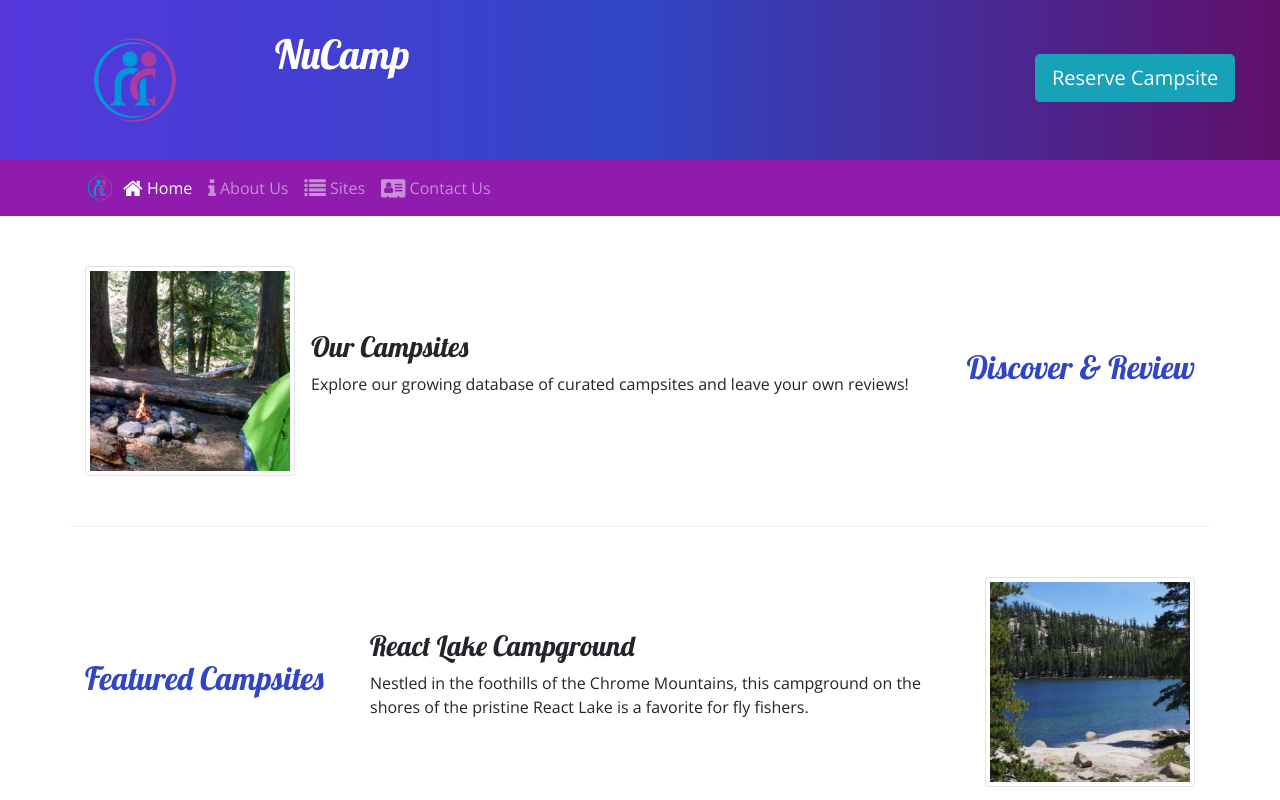
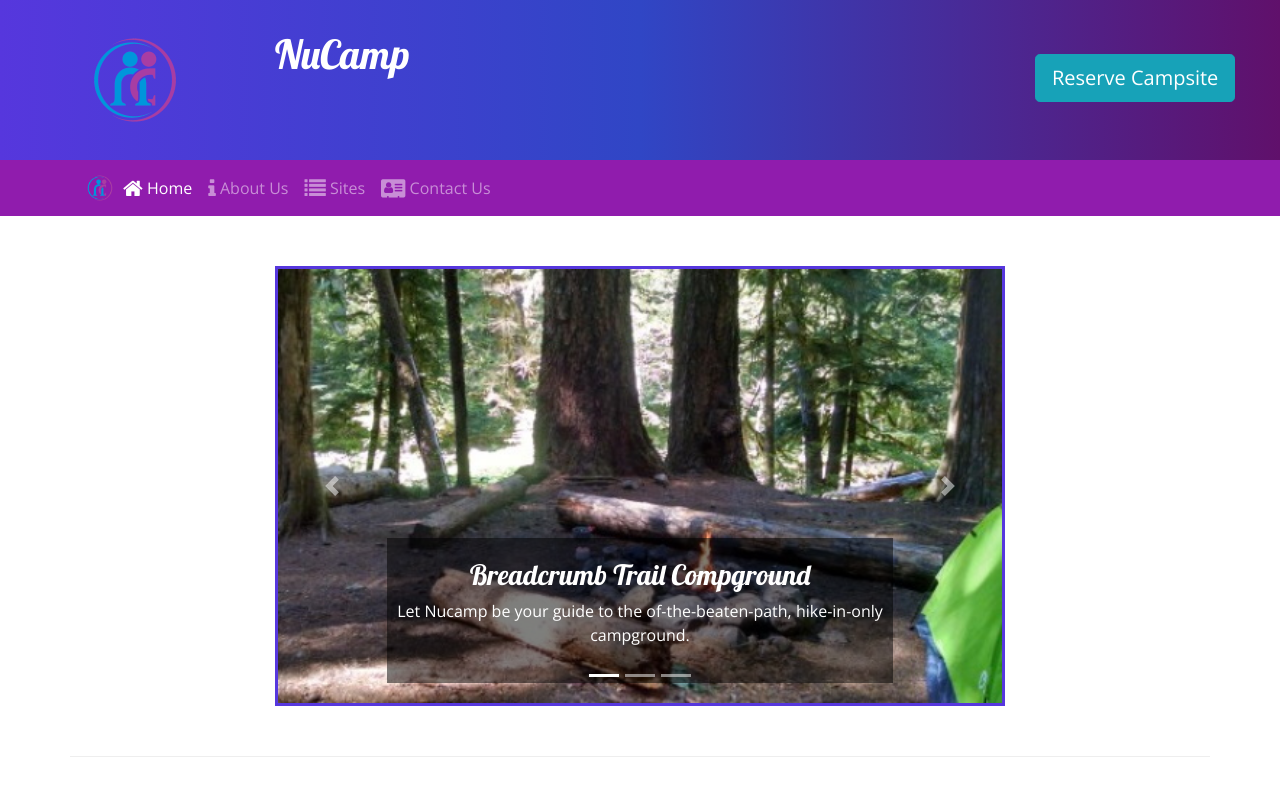
Before and after one commit to RobertFullerton/Nucamp-boostrap, a website: page index.html in a window 1280 px wide. Shown: the top 800 px of the page. Drawn offline with nearby package versions, Linux system fonts and the light colour scheme.

Commit message:
added Carousel to Index.html

```diff
--- a/css/styles.css
+++ b/css/styles.css
@@ -38,3 +38,10 @@ footer {
     border-top: none;
     padding: 10px;
 }
+
+.carousel-caption {
+    background-color: rgba(0,0,0,0.5);
+}
+.carousel {
+    border: solid #5637DD
+}
--- a/index.html
+++ b/index.html
@@ -52,6 +52,49 @@
                 </div>
             </nav>
         <div class="container">
+            <div class="row row-content">
+                <div class="col-md-8 mx-auto">
+                    <div id="homeCarousel" class="carousel slide" data-ride="carousel">
+                        <div class="carousel-inner">
+                            <ol class="carousel-indicators">
+                                <li data-target="#homeCarousel" data-slide-to="0" class="active"> </li>
+                                <li data-target="#homeCarousel" data-slide-to="1"> </li>
+                                <li data-target="#homeCarousel" data-slide-to="2"> </li>
+                            </ol>
+                            <div class="carouel-item active">
+                                <img class="d-block w-100" src="img/breadcrumb-trail.jpg" alt="Breadcrumb Trail Campground" />
+                                <div class="carousel-caption">
+                                    <h3>Breadcrumb Trail Compground</h3>
+                                    <p class="d-none d-sm-block">Let Nucamp be your guide to the of-the-beaten-path, hike-in-only campground. </p>
+                                </div>
+                            </div>
+                            <div class="carousel-item">
+                                <img class="d-block w-100" src="img/react-lake.jpg" alt="React-Lake" />
+                                <div class="carousel-caption">
+                                    <h3>React Lake</h3>
+                                    <p class="d-none d-sm-block">Nestled in the foothils of the Chrome Mountains, this campground on the shores of the prestine Reach Lake is a favorite for fly fishers.  </p>
+                                </div>
+                            </div>
+                            <div class="carousel-item">
+                                <img class="d-block w-100" src="img/chrome-river.jpg" alt="Chrome River Campground" />
+                                <div class="carousel-caption">
+                                    <h3>Chrome River</h3>
+                                    <p class="d-none d-sm-block">Spend a few sunny days and starry nights beneath a canopy of old-growth firs at this enchanting spot by the Chrome River.  </p>
+                                </div>
+                            </div>
+                        </div>
+                        <a class="carousel-control-prev" href="#homeCarousel" role="button" data-slide="prev">
+                            <span class="carousel-control-prev-icon"></span>
+                            <span class="sr-only">Previous</span>
+                        </a>
+                        <a class="carousel-control-next" href="#homeCarousel" role="button" data-slide="next">
+                            <span class="carousel-control-next-icon"></span>
+                            <span class="sr-only">Next</span>
+                        </a>
+                    </div>
+                </div>
+            </div>
+
             <div class="row row-content align-items-center">
                 <div class="col-sm-4 order-sm-last col-md-3">
                     <h2 class="text-sm-right">Discover & Review</h2>
```
